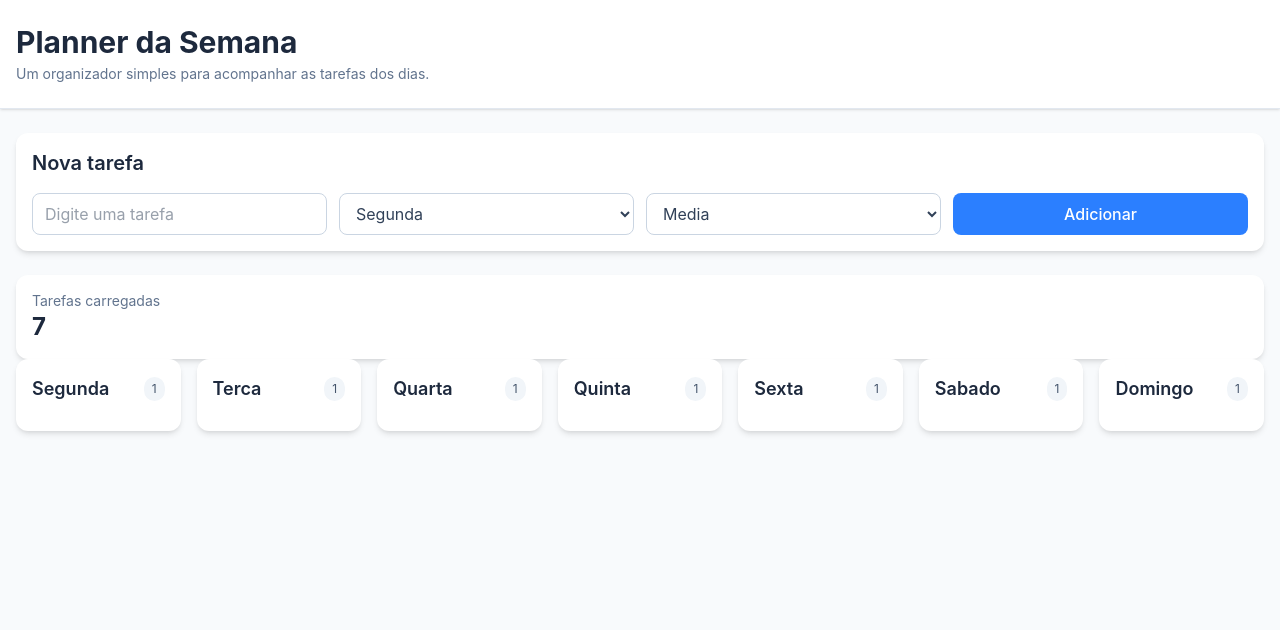
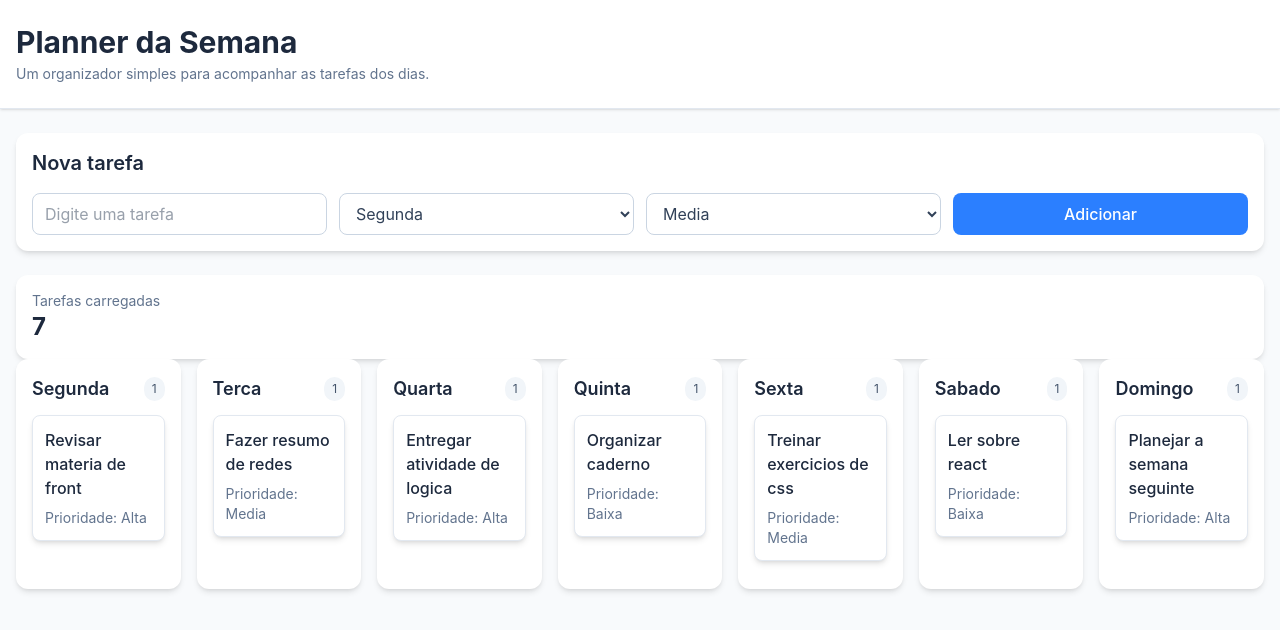
Before and after one commit to laraa-n/Planejador-de-tarefas-React, a React (Vite) app: page / in a window 1280 px wide. Shown: the top 630 px of the page. Built offline with nearby package versions, Linux system fonts and the light colour scheme.

Commit message:
adicionado card de tarefa

```diff
--- a/src/components/DayColumn.jsx
+++ b/src/components/DayColumn.jsx
@@ -1,3 +1,5 @@
+import TaskCard from './TaskCard'
+
 function DayColumn({ dia, listaTarefas }) {
   const tarefasDoDia = listaTarefas.filter((tarefa) => tarefa.day === dia)
 
@@ -9,6 +11,9 @@ function DayColumn({ dia, listaTarefas }) {
           {tarefasDoDia.length}
         </span>
       </div>
+      {tarefasDoDia.map((tarefa) => (
+        <TaskCard key={tarefa.id} tarefa={tarefa} />
+      ))}
     </div>
   )
 }
--- /dev/null
+++ b/src/components/TaskCard.jsx
@@ -0,0 +1,10 @@
+function TaskCard({ tarefa }) {
+  return (
+    <article className="mb-3 rounded-lg border border-slate-200 bg-white p-3 shadow-md">
+      <h3 className="font-medium text-slate-800">{tarefa.title}</h3>
+      <p className="mt-2 text-sm text-slate-500">Prioridade: {tarefa.priority}</p>
+    </article>
+  )
+}
+
+export default TaskCard
```
